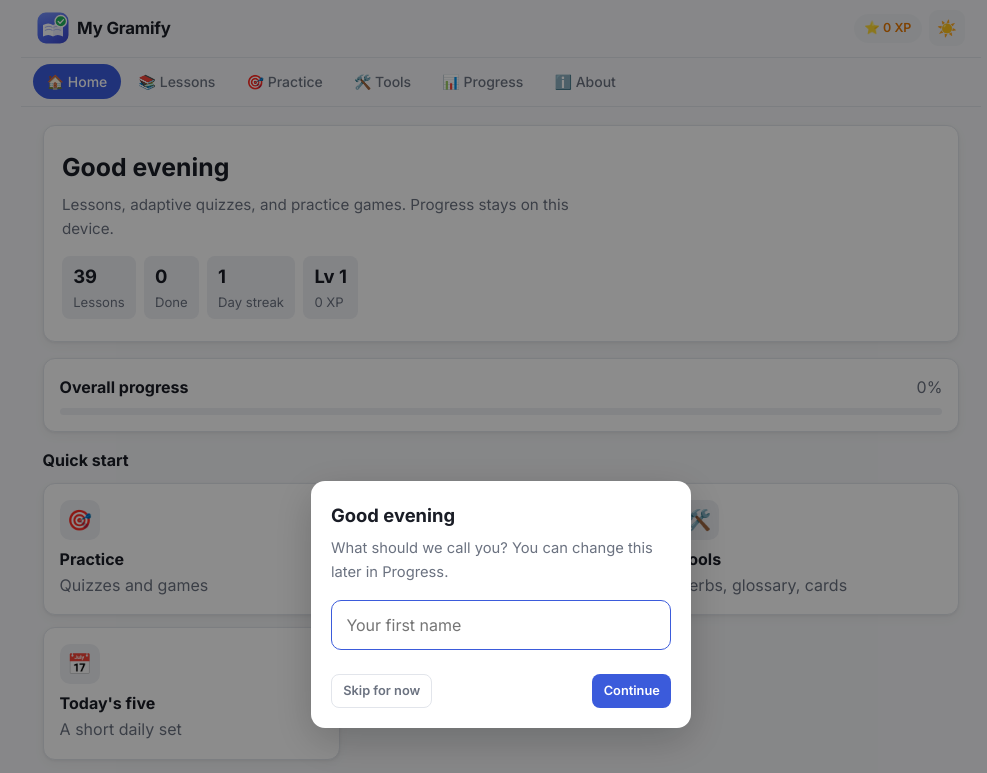
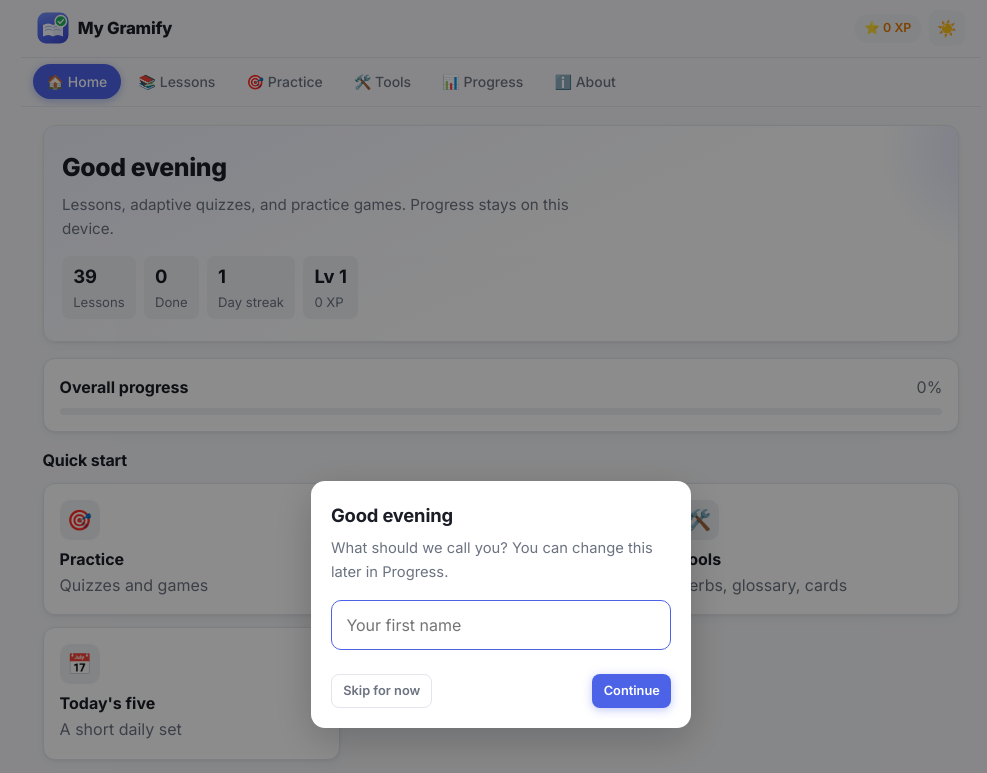
Before and after one commit to tasmon/Gram-Tutor, a plain HTML site: page index.html in a window 1280 px wide. Shown: the top 773 px of the page, without its empty margins (139-1126 px from the left). Drawn offline with Linux system fonts and the light colour scheme; a script that the page names is missing.

Commit message:
Add files via upload

```diff
--- a/css/styles.css
+++ b/css/styles.css
@@ -1,5 +1,5 @@
 :root, [data-theme="light"] {
-  --p: #3b5bdb;
+  --p: #4c63e8;
   --p2: #4c6ef5;
   --p-soft: #edf2ff;
   --sec: #0c8599;
@@ -129,6 +129,8 @@ body{
 button,input,select,textarea{font:inherit;color:inherit}
 button{cursor:pointer;border:none;background:none}
 a{color:var(--p)}
+h1{font-size:1.5rem;font-weight:800;letter-spacing:-0.015em;margin-bottom:.3rem}
+h2{font-size:1.15rem;font-weight:700;letter-spacing:-0.01em;margin-bottom:.3rem}
 
 .app{max-width:960px;margin:0 auto;min-height:100dvh;display:flex;flex-direction:column}
 
@@ -140,8 +142,9 @@ a{color:var(--p)}
   backdrop-filter:blur(10px);
   border-bottom:1px solid var(--line);
 }
-.logo{display:flex;align-items:center;gap:.5rem;font-weight:700;font-size:1.05rem}
-.logo-text{letter-spacing:-0.01em}
+.logo{display:flex;align-items:center;gap:.55rem;font-weight:700;font-size:1.05rem;transition:opacity .15s}
+.logo:hover{opacity:.85}
+.logo-text{letter-spacing:-0.015em;font-weight:800}
 .logo-mark{
   width:32px;height:32px;border-radius:8px;
   background:var(--p);
@@ -171,7 +174,7 @@ a{color:var(--p)}
   color:var(--mut);font-weight:500;font-size:.875rem;transition:.15s;
 }
 .nav-item:hover{color:var(--txt);background:var(--elev)}
-.nav-item.active{background:var(--p);color:#fff}
+.nav-item.active{background:var(--p);color:#fff;box-shadow:0 2px 8px color-mix(in srgb,var(--p) 40%,transparent)}
 
 .main{flex:1;padding:1rem 1rem 5.8rem}
 
@@ -194,29 +197,38 @@ a{color:var(--p)}
 .card{
   background:var(--card);border:1px solid var(--line);
   border-radius:var(--r);padding:1rem;box-shadow:var(--shadow);
+  transition:box-shadow .18s,border-color .18s,transform .18s;
 }
-.card-click{cursor:pointer;transition:.15s;text-align:left;width:100%}
-.card-click:hover{border-color:color-mix(in srgb,var(--p) 40%,var(--line));background:color-mix(in srgb,var(--p) 3%,var(--card))}
+.card-click{cursor:pointer;transition:.18s;text-align:left;width:100%}
+.card-click:hover{border-color:color-mix(in srgb,var(--p) 40%,var(--line));background:color-mix(in srgb,var(--p) 3%,var(--card));transform:translateY(-1px);box-shadow:0 4px 16px rgba(0,0,0,.08),var(--shadow)}
+.card-click:active{transform:translateY(0)}
 .grid{display:grid;gap:.75rem}
 .grid-2{grid-template-columns:repeat(auto-fill,minmax(240px,1fr))}
 .grid-3{grid-template-columns:repeat(auto-fill,minmax(150px,1fr))}
 
 .hero{
-  background:var(--card);
+  background:linear-gradient(155deg,color-mix(in srgb,var(--p) 9%,var(--card)),var(--card) 60%);
   border:1px solid var(--line);
   border-radius:var(--r);padding:1.35rem 1.15rem;margin-bottom:1rem;
   box-shadow:var(--shadow);
+  position:relative;overflow:hidden;
 }
-.hero h1{font-size:clamp(1.25rem,3vw,1.55rem);font-weight:700;margin-bottom:.35rem;color:var(--txt)}
-.hero p{color:var(--mut);max-width:34rem;margin-bottom:.9rem;font-size:.95rem}
-.hero-stats{display:flex;flex-wrap:wrap;gap:.5rem}
+.hero::before{
+  content:"";position:absolute;top:-40%;right:-15%;width:220px;height:220px;border-radius:50%;
+  background:radial-gradient(circle,color-mix(in srgb,var(--p) 16%,transparent),transparent 70%);
+  pointer-events:none;
+}
+.hero h1{font-size:clamp(1.25rem,3vw,1.55rem);font-weight:800;letter-spacing:-0.015em;margin-bottom:.35rem;color:var(--txt)}
+.hero p{color:var(--mut);max-width:34rem;margin-bottom:.9rem;font-size:.95rem;position:relative}
+.hero-stats{display:flex;flex-wrap:wrap;gap:.5rem;position:relative}
 .stat-chip{
   background:var(--elev);
   padding:.4rem .7rem;border-radius:8px;font-size:.82rem;color:var(--mut);
+  transition:transform .15s;
 }
 .stat-chip b{display:block;font-size:1.15rem;color:var(--txt);font-weight:700}
 
-.h-sec{font-size:1rem;font-weight:650;margin:1rem 0 .55rem;color:var(--txt)}
+.h-sec{font-size:1rem;font-weight:700;letter-spacing:-0.01em;margin:1rem 0 .55rem;color:var(--txt)}
 .muted{color:var(--mut)}
 .mb-1{margin-bottom:.5rem}.mb-2{margin-bottom:.9rem}
 .mt-1{margin-top:.5rem}.mt-2{margin-top:.9rem}
@@ -230,13 +242,15 @@ a{color:var(--p)}
   padding:.6rem 1.05rem;border-radius:10px;font-weight:600;font-size:.9rem;
   transition:.15s;
 }
-.btn-p{background:var(--p);color:#fff}
-.btn-p:hover{filter:brightness(1.08)}
+.btn-p{background:var(--p);color:#fff;box-shadow:0 2px 10px color-mix(in srgb,var(--p) 35%,transparent)}
+.btn-p:hover{filter:brightness(1.08);transform:translateY(-1px)}
+.btn-p:active{transform:translateY(0);filter:brightness(0.98)}
 .btn-s{background:var(--elev);color:var(--txt)}
 .btn-s:hover{filter:brightness(.97)}
 .btn-ghost{border:1px solid var(--line);color:var(--mut)}
 .btn-sm{padding:.35rem .7rem;font-size:.8rem;border-radius:8px}
 .btn-block{width:100%}
+button:focus-visible,a:focus-visible,[tabindex]:focus-visible{outline:2px solid var(--p);outline-offset:2px;border-radius:6px}
 
 .badge{
   display:inline-block;font-size:.68rem;font-weight:650;padding:.15rem .45rem;
@@ -310,6 +324,9 @@ a{color:var(--p)}
 .fb{margin-top:.85rem;padding:.7rem;border-radius:8px;text-align:center;font-weight:600;font-size:.92rem}
 .fb.ok{background:color-mix(in srgb,var(--ok) 12%,var(--card));color:var(--ok)}
 .fb.no{background:color-mix(in srgb,var(--bad) 10%,var(--card));color:var(--bad)}
+.fb-explain{margin-top:.4rem;font-weight:400;font-size:.85rem;line-height:1.4;color:var(--text);opacity:.85;text-align:left}
+.tbl-wrap table{width:100%}
+.tbl-wrap th,.tbl-wrap td{text-align:left;padding:.35rem .5rem;border-bottom:1px solid var(--line)}
 .score-big{font-size:2.8rem;font-weight:800;text-align:center;color:var(--p)}
 
 .words{display:flex;flex-wrap:wrap;gap:.4rem;min-height:44px;padding:.55rem;
```
